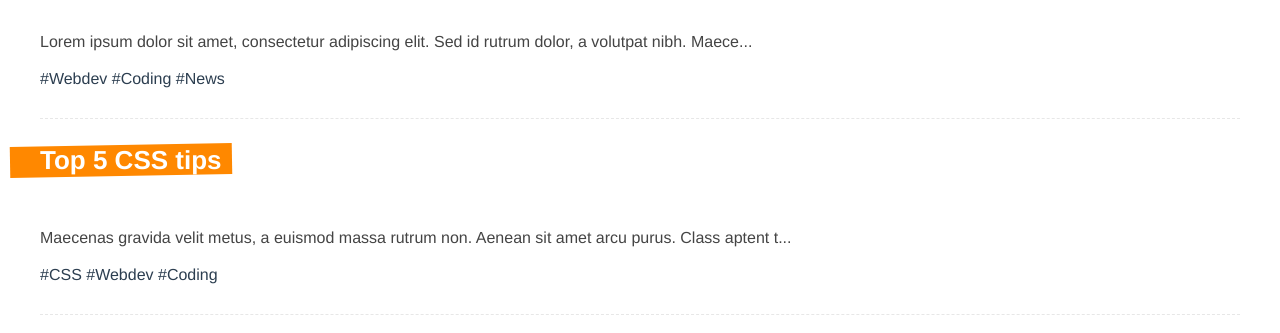
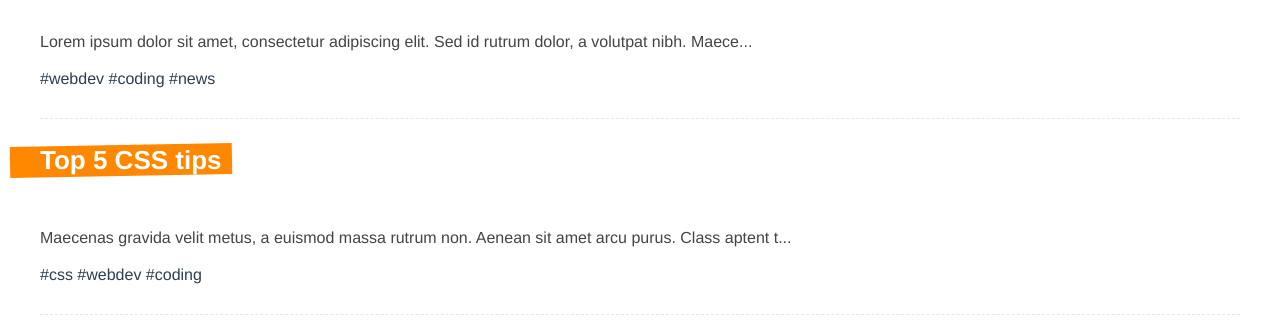
Before and after one commit to PauGarciaMartinez/dojo-blog, a Vue app: page / in a window 1280 px wide. Shown: the part 314-647 px from the top of the page. Built offline with nearby package versions, Linux system fonts and the light colour scheme; data requests are answered from the project's data file.

Commit message:
Create tag routing and filtering to return posts with searched tags

```diff
--- a/data/db.json
+++ b/data/db.json
@@ -5,9 +5,9 @@
       "title": "Welcome to the new blog",
       "body": "Lorem ipsum dolor sit amet, consectetur adipiscing elit. Sed id rutrum dolor, a volutpat nibh. Maecenas sit amet rutrum lorem. Ut eget est non neque blandit tristique. Vivamus aliquet, nunc non tempus elementum, nisl velit porta justo, in ullamcorper neque orci nec est. Phasellus accumsan bibendum finibus. Nullam maximus rhoncus placerat. Duis molestie a nisi vel vehicula. Nulla rhoncus blandit egestas. Sed et congue enim, porta porttitor nunc. Nunc auctor arcu id lectus accumsan, a accumsan ex interdum. Nulla tempus urna et nisi dictum imperdiet. Nam nec efficitur nulla, vitae consequat mi. Nulla volutpat fermentum tortor, et scelerisque justo.",
       "tags": [
-        "Webdev",
-        "Coding",
-        "News"
+        "webdev",
+        "coding",
+        "news"
       ]
     },
     {
@@ -15,9 +15,9 @@
       "title": "Top 5 CSS tips",
       "body": "Maecenas gravida velit metus, a euismod massa rutrum non. Aenean sit amet arcu purus. Class aptent taciti sociosqu ad litora torquent per conubia nostra, per inceptos himenaeos. Fusce mollis tincidunt dolor, non pharetra magna luctus vitae. Curabitur vitae urna posuere tellus fermentum blandit in eu purus. Proin mattis nibh vitae urna tempor, a pharetra lectus aliquet. Integer eleifend semper mauris, ac molestie magna aliquam a. Donec non quam quis turpis consectetur euismod in at dolor. Nullam euismod, ipsum quis mollis tempus, purus ex lacinia metus, a commodo enim leo convallis diam.",
       "tags": [
-        "CSS",
-        "Webdev",
-        "Coding"
+        "css",
+        "webdev",
+        "coding"
       ]
     }
   ]
--- a/src/router/index.js
+++ b/src/router/index.js
@@ -2,7 +2,7 @@ import { createRouter, createWebHistory } from 'vue-router';
 import Home from '../views/Home.vue';
 import Details from '../views/Details.vue';
 import Create from '../views/Create.vue';
-import Tag from '../views/Tag';
+import Tag from '../views/Tag.vue';
 
 const routes = [
   {
--- a/src/views/Tag.vue
+++ b/src/views/Tag.vue
@@ -1,12 +1,39 @@
 <template>
-  <div class="tag">
-
+  <div v-if="error">{{ error }}</div>
+  <div v-if="posts.length" class="tag">
+    <PostList :posts="filteredPosts" />
+  </div>
+  <div v-else>
+    <Spinner />
   </div>
 </template>
 
 <script>
+import Spinner from '@/components/Spinner';
+import PostList from '@/components/PostList';
+import getPosts from '@/composables/getPosts.js';
+import { computed } from 'vue';
+import { useRoute } from 'vue-router';
+
 export default {
+  name: 'Tag',
+  components: {
+    Spinner,
+    PostList
+  },
+  setup() {
+    const route = useRoute();
 
+    const { posts, error, load } = getPosts();
+
+    load();
+
+    const filteredPosts = computed(() => {
+      return posts.value.filter(post => post.tags.includes(route.params.tag));
+    })
+
+    return { filteredPosts, posts, error }
+  }
 }
 </script>
 
```
